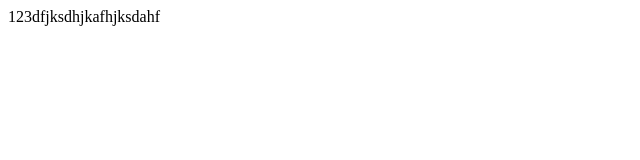
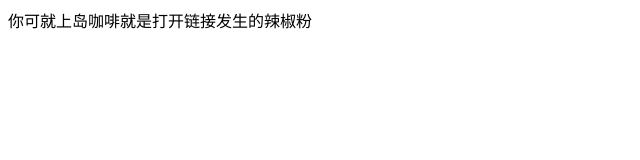
Before and after one commit to Chenwukong/Trying-, a plain HTML site: page Github/index.html in a window 1280 px wide. Shown: the whole page, without its empty margins (0-640 px from the left). Drawn offline with Linux system fonts and the light colour scheme.

Commit message:
Update index.html

```diff
--- a/Github/index.html
+++ b/Github/index.html
@@ -9,7 +9,7 @@
 </head>
 
 <body>
-    123dfjksdhjkafhjksdahf
+    你可就上岛咖啡就是打开链接发生的辣椒粉
 </body>
 
 </html>
```
